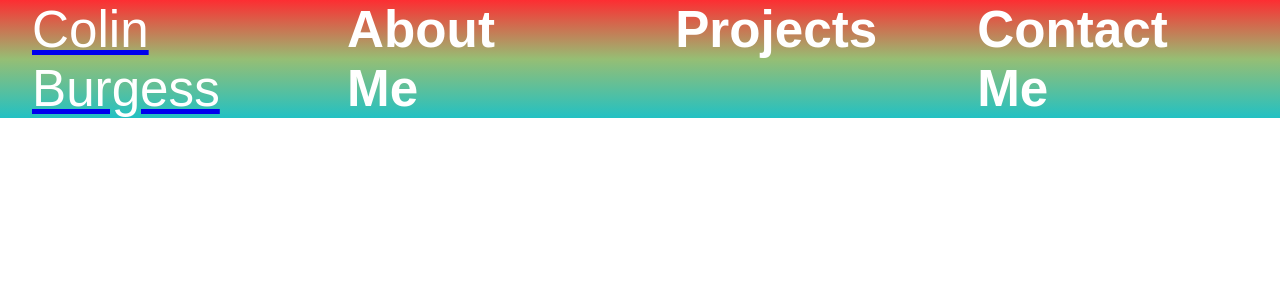
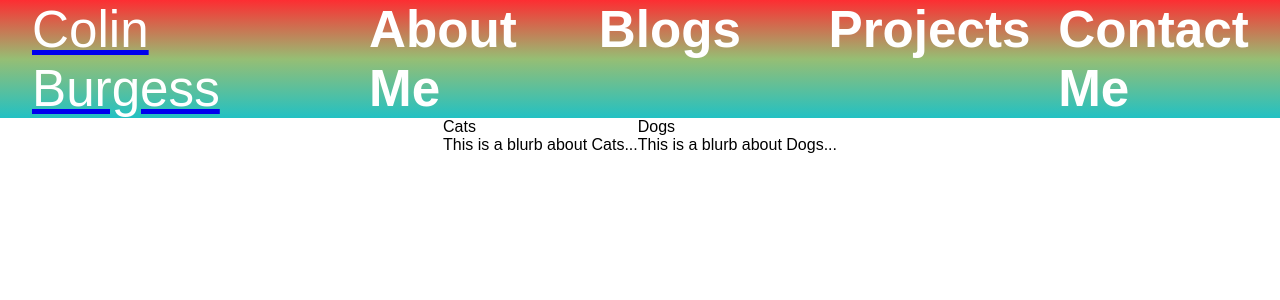
Before and after one commit to C0C0Barbet/portfolio-frontend, a React (Create React App) app: page /blogs in a window 1280 px wide. Shown: the top 300 px of the page. Built offline with nearby package versions, Linux system fonts and the light colour scheme.

Commit message:
Started work on blog element

```diff
--- a/src/App.js
+++ b/src/App.js
@@ -6,6 +6,7 @@ import HomePage from './pages/home/homePage';
 import AboutMe from './pages/about/aboutMe';
 import ContactMe from './pages/contact/contactMe';
 import ProjectsPage from "./pages/projects/projectsPage";
+import Blog from "./pages/blog/blog";
 
 const App = () => {
     return (
@@ -15,6 +16,7 @@ const App = () => {
                 <Routes>
                     <Route path='/' exact element={<HomePage/>}/>
                     <Route path='/about' element={<AboutMe/>}/>
+                    <Route path='/blogs' element={<Blog/>}/>
                     <Route path='/projects' element={<ProjectsPage/>}/>
                     <Route path='/contact' element={<ContactMe/>}/>
                 </Routes>
--- a/src/components/navbar/index.js
+++ b/src/components/navbar/index.js
@@ -2,7 +2,6 @@ import React, {useState} from 'react';
 import {Link} from "react-router-dom";
 import './navbarStyling.css';
 import {FiMenu, FiX} from "react-icons/fi";
-import MeInVogue from "../../baseUtilities/photoOfMe";
 
 const Navbar = () => {
     const [open, setOpen] = useState(false);
@@ -16,26 +15,28 @@ const Navbar = () => {
             <Link to="/">
                 <div className="nav-text">
                     Colin Burgess
-                    {/*
-                    <MeInVogue/>
-                    */}
                 </div>
             </Link>
             <div onClick={handleClick} className="nav-icon">
                 {open ? <FiX/> : <FiMenu/>}
             </div>
             <ul className={open ? 'nav-links active' : 'nav-links'}>
-                <li className="nav-element">
+                <li>
                     <Link to='/about' className="nav-link" onClick={() => setOpen(false)}>
                         <h4>About Me</h4>
                     </Link>
                 </li>
-                <li className="nav-element">
+                <li>
+                    <Link to='/blogs' className="nav-link" onClick={() => setOpen(false)}>
+                        <h4>Blogs</h4>
+                    </Link>
+                </li>
+                <li>
                     <Link to='/projects' className="nav-link" onClick={() => setOpen(false)}>
                         <h4>Projects</h4>
                     </Link>
                 </li>
-                <li className="nav-element">
+                <li>
                     <Link to='/contact' className="nav-link" onClick={() => setOpen(false)}>
                         <h4>Contact Me</h4>
                     </Link>
--- a/src/components/navbar/navbarStyling.css
+++ b/src/components/navbar/navbarStyling.css
@@ -15,13 +15,19 @@
     text-decoration: none;
     color: white;
     justify-self: center;
+    padding-right: 20px;
 }
 
 .nav-links {
     display: grid;
-    grid-template-columns: repeat(3, auto);
-    grid-gap: 100px;
+    grid-template-columns: 25% 25% 25% 25%;
+    grid-gap: 10px;
     list-style: none;
+}
+
+.nav-element {
+    display: flex;
+    justify-content: center;
 }
 
 .nav-link {
--- /dev/null
+++ b/src/pages/blog/blog.js
@@ -0,0 +1,28 @@
+import React from 'react';
+import {BlogsFound} from "./blogFetcher/blogFetch";
+
+const Blog = () => {
+    return (
+        <div
+            style={{
+                display: 'flex',
+                justifyContent: 'Center',
+                alignItems: 'Center'
+            }}
+        >
+            {BlogsFound.map(blogs => (
+                <ul className="blog-element">
+                    <div className="blog-title">
+                        {blogs.title}
+                    </div>
+                    <div className="blog-content">
+                        {blogs.textBlurb}
+                    </div>
+                    <br/>
+                </ul>
+            ))}
+        </div>
+    );
+};
+
+export default Blog;
--- /dev/null
+++ b/src/pages/blog/blogFetcher/blogFetch.js
@@ -0,0 +1,4 @@
+export const BlogsFound = [
+    {title: 'Cats', textBlurb: 'This is a blurb about Cats...'},
+    {title: 'Dogs', textBlurb: 'This is a blurb about Dogs...'}
+];
```
